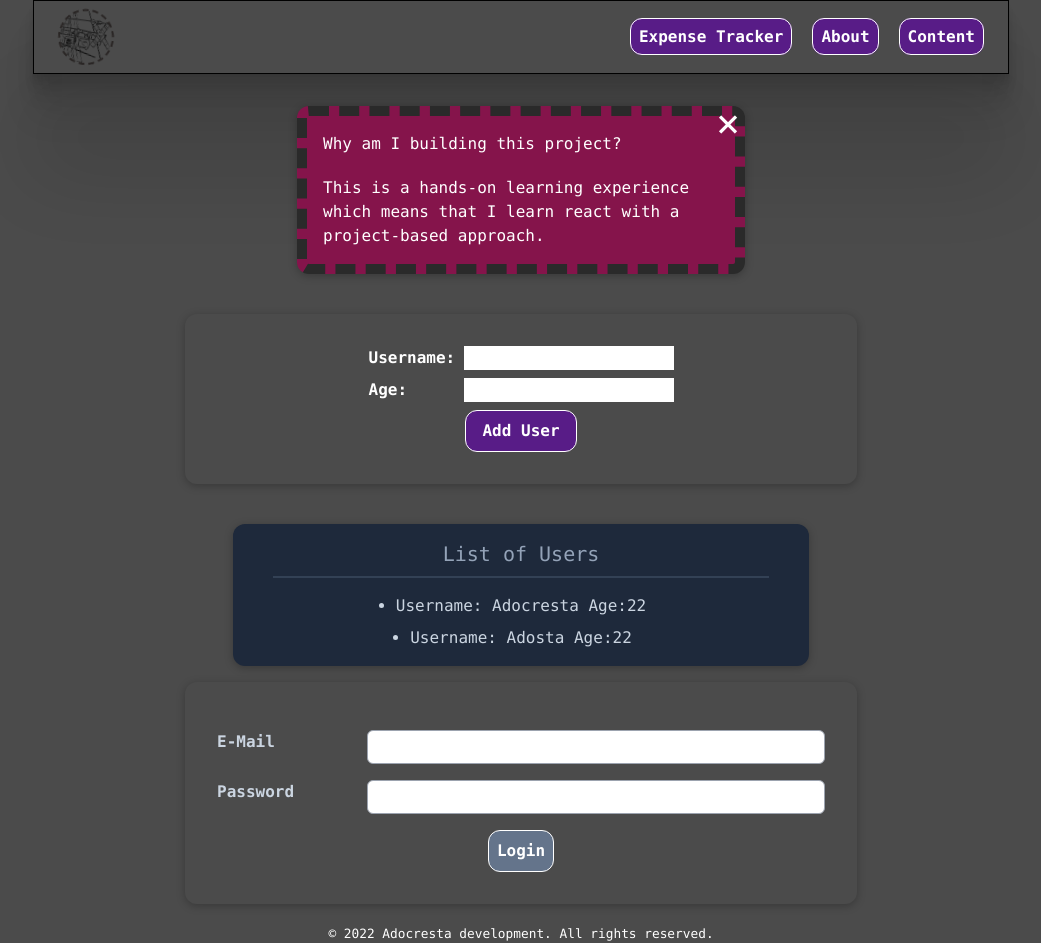
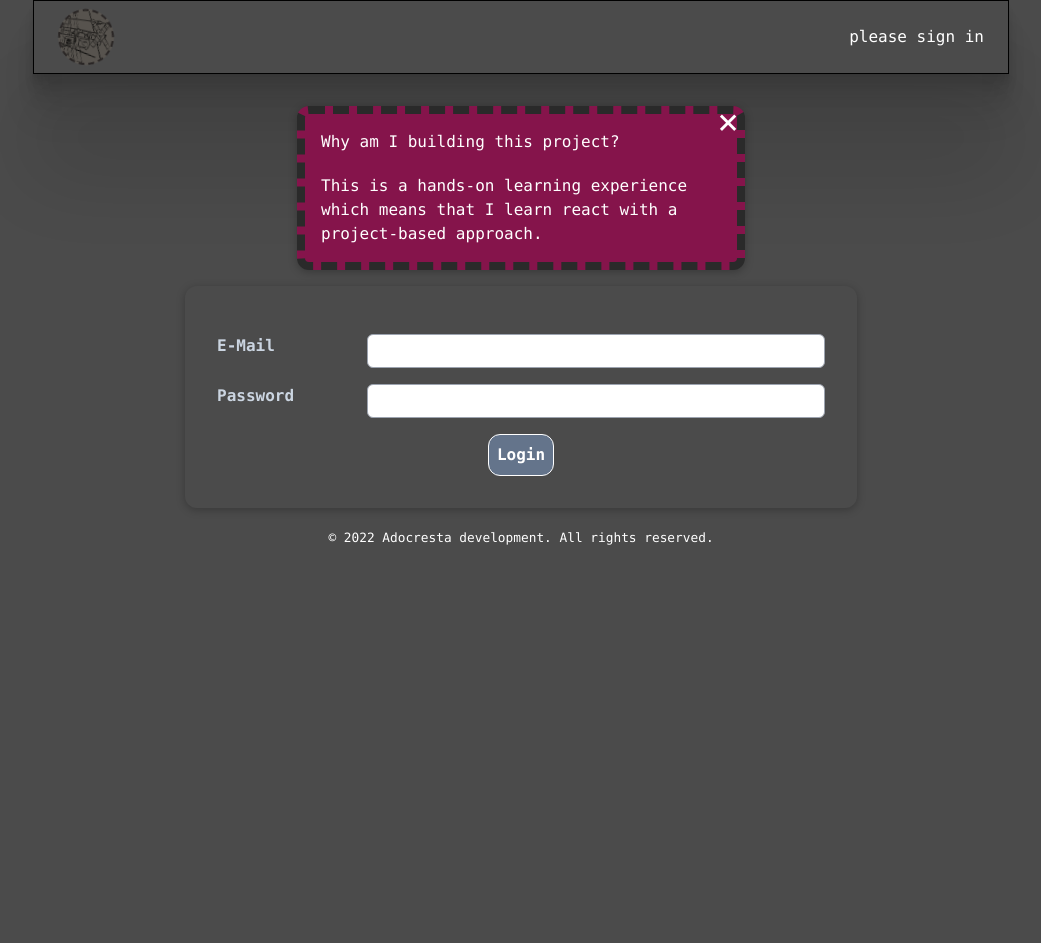
Before and after one commit to Adocresta/learning-react, a React (Vite) app: page / in a window 1280 px wide. Shown: the whole page, without its empty margins (119-1160 px from the left). After the commit the page ends 800 px from the top, so only its background shows below. Built offline with nearby package versions, Linux system fonts and the light colour scheme.

Commit message:
code refactor, porting to tailwind, folder structure revamp

```diff
--- a/src/App.jsx
+++ b/src/App.jsx
@@ -1,8 +1,8 @@
-import React, { useState, useEffect } from "react";
+import React, { useState } from "react";
 
 // UI Components
 import Header from "./components/UI/Header";
-import MainContent from "./components/MainContent";
+import ContentInfo from "./components/UI/ContentInfo";
 import Footer from "./components/UI/Footer";
 // Expense Tracker Components
 import Expenses from "./components/ExpenseTracker/Expenses/Expenses";
@@ -11,7 +11,6 @@ import NewExpense from "./components/ExpenseTracker/NewExpense/NewExpense";
 import AddUserPanel from "./components/UsernameTracker/AddUserPanel/AddUserPanel";
 import UsersDataList from "./components/UsernameTracker/UserDataList/UsersDataList";
 import LoginMenu from "./components/LoginMenu/LoginMenu";
-import { AuthContextProvider } from "./components/context/auth-context";
 
 function App() {
   // Expense Tracker Datas
@@ -101,21 +100,32 @@ function App() {
     setShowAbout((prevState) => !prevState);
   };
 
-  const AboutSection = <MainContent onShowMainContent={toggleAboutHandler} />;
+  const AboutSection = <ContentInfo onShowMainContent={toggleAboutHandler} />;
+
+  const [showUserList, setShowUserList] = useState(false);
+
+  const toggleUserList = () => {
+    setShowUserList((prevState) => !prevState);
+  };
 
   return (
-    <AuthContextProvider>
+    <React.Fragment>
       <Header
         onShowExpenseTracker={toggleExpenseTracker}
         onShowAbout={toggleAboutHandler}
+        onShowUserList={toggleUserList}
       />
-      {showAbout && AboutSection}
-      {showExpenseTracker && ExpenseTracker}
-      <AddUserPanel onNewUserData={addNewUserDataHandler} />
-      <UsersDataList usersData={userData} />
+      {showAbout ? AboutSection : null}
+      {showExpenseTracker ? ExpenseTracker : null}
       <LoginMenu />
+      {showUserList ? (
+        <>
+          <AddUserPanel onNewUserData={addNewUserDataHandler} />
+          <UsersDataList usersData={userData} />{" "}
+        </>
+      ) : null}
       <Footer />
-    </AuthContextProvider>
+    </React.Fragment>
   );
 }
 
--- a/src/components/LoginMenu/Home.jsx
+++ b/src/components/LoginMenu/Home.jsx
@@ -1,18 +1,29 @@
-import React from "react";
+import React, { useContext, useState } from "react";
+
+// Components
 import Button from "../UI/Button";
-
 import Card from "../UI/Card";
-// import classes from './Home.module.css';
+// Context
+import AuthContext from "../../context/auth-context";
 
 const Home = (props) => {
+  const [showHome, setShowHome] = useState(true);
+  const authCtx = useContext(AuthContext);
+
+  if (showHome) {
     return (
-    <Card className="w-11/12 max-w-2xl p-12 mx-auto my-8 text-center">
+      <Card className="relative w-11/12 max-w-2xl p-12 mx-auto my-8 text-center">
+        <div
+          onClick={() => setShowHome(false)}
+          className="absolute text-white hover:cursor-pointer after:content-['\00d7'] after:h-20 after:w-20 text-4xl top-0 right-2"
+        />
         <h1 className="text-white">Welcome back!</h1>
-      <Button onClick={props.onLogout} className="mt-4">
+        <Button onClick={authCtx.onLogout} className="mt-4">
           Log Out
         </Button>
       </Card>
     );
+  } else return null;
 };
 
 export default Home;
--- a/src/components/LoginMenu/Login.jsx
+++ b/src/components/LoginMenu/Login.jsx
@@ -2,7 +2,7 @@ import React, { useContext, useEffect, useReducer, useState } from "react";
 
 import Card from "../UI/Card";
 import Button from "../UI/Button";
-import AuthContext from "../context/auth-context";
+import AuthContext from "../../context/auth-context";
 
 // useReducer funtions
 const emailReducer = (state, action) => {
@@ -43,7 +43,7 @@ const Login = (props) => {
   const { isValid: passwordIsValid } = passwordState;
 
   useEffect(() => {
-    setFormIsValid(emailState.isValid && passwordState.isValid);
+    setFormIsValid(emailIsValid && passwordIsValid);
     console.log("check");
     // *NOTE: TIMER WAY OF DOING THE SAME THING BUT IT'S BUGGY FOR THIS MOCK APP (CUZ YOU CAN ENTER THE SYSTEM WITH 6 Character PASSWORDS)
     // const identifier = setTimeout(() => {
--- a/src/components/LoginMenu/LoginMenu.jsx
+++ b/src/components/LoginMenu/LoginMenu.jsx
@@ -1,5 +1,5 @@
 import React, { useContext } from "react";
-import AuthContext from "../context/auth-context";
+import AuthContext from "../../context/auth-context";
 
 // components
 import Home from "./Home";
--- a/src/components/MainContent.css
+++ /dev/null
@@ -1,30 +0,0 @@
-.project-info {
-  box-sizing: border-box;
-  background-color: #85144b;
-  color: white;
-  padding: 1rem 1rem;
-  margin: 2rem 0;
-  border: #2a2a2a 10px dashed;
-  position: relative;
-}
-
-.project-info__close {
-  position: absolute;
-  top: -23px;
-  right: -5px;
-}
-
-.project-info__close:after {
-  content: "\00d7"; /* This will render the 'X' */
-  height: 40px;
-  width: 40px;
-  font-size: 40px;
-}
-
-.project-info__close:hover {
-  cursor: pointer;
-}
-
-ul {
-  list-style: none;
-}
--- a/src/components/MainContent.jsx
+++ /dev/null
@@ -1,23 +0,0 @@
-import Card from "./UI/Card";
-import "./MainContent.css";
-
-export default function MainContent(props) {
-  const closeMainContent = () => {
-    props.onShowMainContent();
-  };
-
-  return (
-    <Card className="project-info max-w-md mx-auto">
-      <div className="project-info__close" onClick={closeMainContent}></div>
-      <div className="flex flex-col space-y-5">
-        <h1>Why am I building this project?</h1>
-        <ul>
-          <li>
-            This is a hands-on learning experience which means that I learn
-            react with a project-based approach.
-          </li>
-        </ul>
-      </div>
-    </Card>
-  );
-}
--- /dev/null
+++ b/src/components/UI/ContentInfo.jsx
@@ -0,0 +1,28 @@
+import React from "react";
+import Card from "./Card";
+
+const ContentInfo = (props) => {
+  const closeMainContent = () => {
+    props.onShowMainContent();
+  };
+
+  return (
+    <Card className="relative box-border bg-[#85144b] text-white p-4 mt-8 border-8 border-[#2a2a2a] border-dashed max-w-md mx-auto">
+      <div
+        className="absolute hover:cursor-pointer after:content-['\00d7'] after:h-20 after:w-20 text-4xl -top-3 -right-0.5"
+        onClick={closeMainContent}
+      />
+      <div className="flex flex-col space-y-5">
+        <h1>Why am I building this project?</h1>
+        <ul className="list-none">
+          <li>
+            This is a hands-on learning experience which means that I learn
+            react with a project-based approach.
+          </li>
+        </ul>
+      </div>
+    </Card>
+  );
+};
+
+export default ContentInfo;
--- a/src/components/UI/Header.jsx
+++ b/src/components/UI/Header.jsx
@@ -1,48 +1,55 @@
-import { useContext, useState } from "react";
+import { useContext } from "react";
 // Components
 import ATagButton from "./ATagButton";
 // Assets
 import logo from "../../assets/adocresta.svg";
 // Context
-import AuthContextProvider from "../context/auth-context";
+import AuthContextProvider from "../../context/auth-context";
 
 export default function Header(props) {
   const ctx = useContext(AuthContextProvider);
-  console.log(ctx);
 
   return (
     <header className="container mx-auto px-6 py-2 border border-black border-solid shadow-header-shadow">
       <nav className="flex flex-row items-center justify-between">
         <div className="animate-app-logo-spin w-14">
           <img
-            className="rounded-full border-stone-800 border-dashed border-2"
+            className="rounded-full border-stone-800 border-dashed border-2 bg-stone-600"
             src={logo}
             alt="logo"
           />
         </div>
         <ul className="hidden md:flex flex-row space-x-5">
+          {ctx.isLoggedIn ? (
             <li>
               <ATagButton href="#" onClick={props.onShowExpenseTracker}>
                 Expense Tracker
               </ATagButton>
             </li>
+          ) : null}
+          {ctx.isLoggedIn ? (
+            <li>
+              <ATagButton href="#" onClick={props.onShowUserList}>
+                User List
+              </ATagButton>
+            </li>
+          ) : null}
+          {ctx.isLoggedIn ? (
             <li>
               <ATagButton href="#" onClick={props.onShowAbout}>
                 About
               </ATagButton>
             </li>
-          <li>
-            <ATagButton href="#" onClick={props.onShowAbout}>
-              Content
-            </ATagButton>
-          </li>
+          ) : null}
           {ctx.isLoggedIn ? (
             <li>
               <ATagButton href="#" onClick={ctx.onLogout}>
                 Sign Out
               </ATagButton>
             </li>
-          ) : null}
+          ) : (
+            <li className="text-white">please sign in</li>
+          )}
         </ul>
         {/* // !TODO: implement ||| button} */}
       </nav>
--- a/src/main.jsx
+++ b/src/main.jsx
@@ -1,7 +1,7 @@
 import React from "react";
 import ReactDOM from "react-dom/client";
 import App from "./App";
-import { AuthContextProvider } from "./components/context/auth-context";
+import { AuthContextProvider } from "./context/auth-context";
 
 // Tailwind css
 import "./css/main.css";
```
Also changed, not shown: src/context/auth-context.jsx (renamed from src/components/context/auth-context.jsx). Lines whose indentation alone changed are shown as unchanged.
